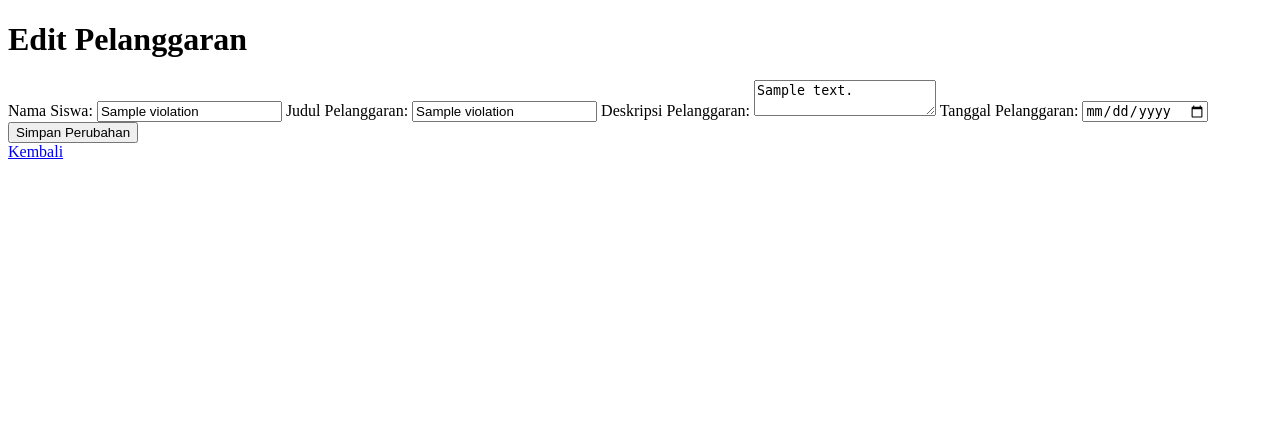
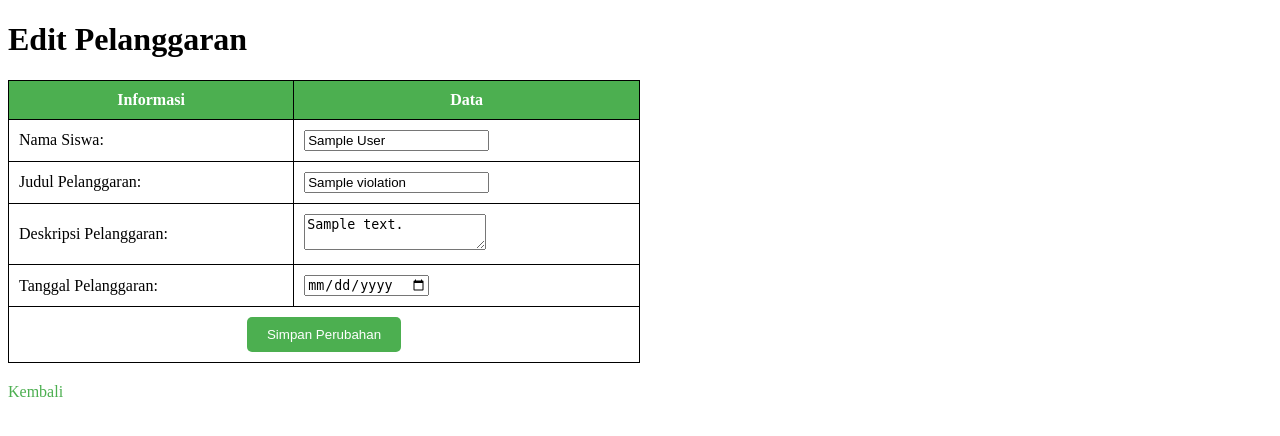
Before and after one commit to gerlyvaeyungfan/latihanProjectSemester3, a PHP site: page /edit_pelanggaran.php?id=1 in a window 1280 px wide. Shown: the top 436 px of the page. Run offline with PHP 8.4, Linux system fonts and the light colour scheme; the visitor is signed in with stand-in values (Sample User, id 1); tables that the repository leaves empty or names only in its code hold one stand-in row (values such as "Sample post").

Commit message:
modifikasi edit nama siswa di admin

```diff
--- a/edit_pelanggaran.php
+++ b/edit_pelanggaran.php
@@ -6,7 +6,13 @@ $conn = new mysqli('localhost', 'root', '', 'tata_tertib');
 if (isset($_GET['id'])) {
     $violation_id = $_GET['id'];
 
-    $stmt = $conn->prepare("SELECT * FROM violations WHERE id = ?");
+    // Mengambil pelanggaran dan nama siswa yang terkait
+    $stmt = $conn->prepare("
+        SELECT violations.*, students.name as student_name
+        FROM violations
+        JOIN students ON violations.student_id = students.id
+        WHERE violations.id = ?
+    ");
     $stmt->bind_param("i", $violation_id);
     $stmt->execute();
     $result = $stmt->get_result();
@@ -20,13 +26,13 @@ if (isset($_GET['id'])) {
 
     // Proses update jika form disubmit
     if ($_SERVER['REQUEST_METHOD'] === 'POST') {
-        $student_name = $_POST['student_name'];
         $title = $_POST['title'];
         $description = $_POST['description'];
         $violation_date = $_POST['violation_date'];
 
-        $stmt = $conn->prepare("UPDATE violations SET student_name = ?, title = ?, description = ?, violation_date = ? WHERE id = ?");
-        $stmt->bind_param("ssssi", $student_name, $title, $description, $violation_date, $violation_id);
+        // Update data pelanggaran
+        $stmt = $conn->prepare("UPDATE violations SET title = ?, description = ?, violation_date = ? WHERE id = ?");
+        $stmt->bind_param("sssi", $title, $description, $violation_date, $violation_id);
         $stmt->execute();
 
         echo "Pelanggaran berhasil diperbarui!";
@@ -44,24 +50,89 @@ if (isset($_GET['id'])) {
 <head>
     <meta charset="UTF-8">
     <title>Edit Pelanggaran</title>
+    <style>
+        table {
+            width: 50%;
+            border-collapse: collapse;
+        }
+
+        table, th, td {
+            border: 1px solid black;
+        }
+
+        th {
+            background-color: #4CAF50;
+            color: white;
+            padding: 10px;
+        }
+
+        td {
+            padding: 10px;
+        }
+
+        button:hover {
+            background-color: #45a049;
+        }
+
+        button {
+            background-color: #4CAF50;
+            color: white;
+            padding: 10px 20px;
+            border: none;
+            border-radius: 5px;
+            cursor: pointer;
+        }
+
+        a {
+            display: inline-block;
+            margin-top: 20px;
+            text-decoration: none;
+            color: #4CAF50;
+        }
+    </style>
+
 </head>
 <body>
     <h1>Edit Pelanggaran</h1>
     <form method="POST">
-        <label>Nama Siswa:</label>
-        <input type="text" name="student_name" value="<?php echo htmlspecialchars($violation['student_name']); ?>" readonly required>
+        <table border="1" cellpadding="10" cellspacing="0" style="border-collapse: collapse; width: 50%;">
+            <tr>
+                <th>Informasi</th>
+                <th>Data</th>
+            </tr>
+            <tr>
+                <td><label>Nama Siswa:</label></td>
+                <td>
+                    <input type="text" name="student_name" value="<?php echo htmlspecialchars($violation['student_name'] ?? ''); ?>" readonly required>
+                </td>
+            </tr>
+            <tr>
+                <td><label>Judul Pelanggaran:</label></td>
+                <td>
+                    <input type="text" name="title" value="<?php echo htmlspecialchars($violation['title'] ?? ''); ?>" required>
+                </td>
+            </tr>
+            <tr>
+                <td><label>Deskripsi Pelanggaran:</label></td>
+                <td>
+                    <textarea name="description" required><?php echo htmlspecialchars($violation['description'] ?? ''); ?></textarea>
+                </td>
+            </tr>
+            <tr>
+                <td><label>Tanggal Pelanggaran:</label></td>
+                <td>
+                    <input type="date" name="violation_date" value="<?php echo htmlspecialchars($violation['violation_date'] ?? ''); ?>" required>
+                </td>
+            </tr>
+            <tr>
+                <td colspan="2" style="text-align: center;">
+                    <button type="submit" style="background-color: #4CAF50; color: white; padding: 10px 20px; border: none; border-radius: 5px; cursor: pointer;">Simpan Perubahan</button>
+                </td>
+            </tr>
+        </table>
+    </form>
+    <a href="bk_dashboard.php" style="display: inline-block; margin-top: 20px; text-decoration: none; color: #4CAF50;">Kembali</a>
+</body>
 
-        <label>Judul Pelanggaran:</label>
-        <input type="text" name="title" value="<?php echo htmlspecialchars($violation['title']); ?>" required>
 
-        <label>Deskripsi Pelanggaran:</label>
-        <textarea name="description" required><?php echo htmlspecialchars($violation['description']); ?></textarea>
-
-        <label>Tanggal Pelanggaran:</label>
-        <input type="date" name="violation_date" value="<?php echo htmlspecialchars($violation['violation_date']); ?>" required>
-
-        <button type="submit">Simpan Perubahan</button>
-    </form>
-    <a href="bk_dashboard.php">Kembali</a>
-</body>
 </html>
```
Also changed, not shown: admin_dashboard.php (+67 -10 lines).
